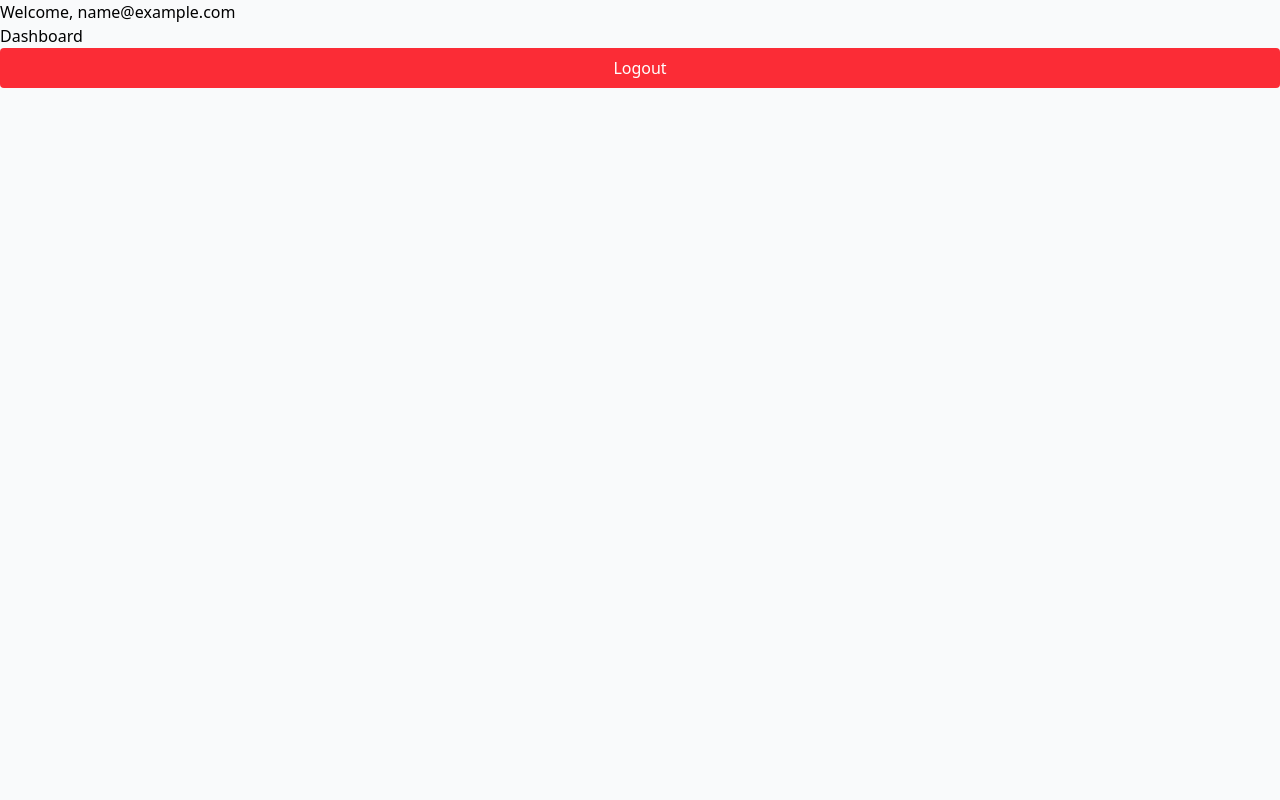
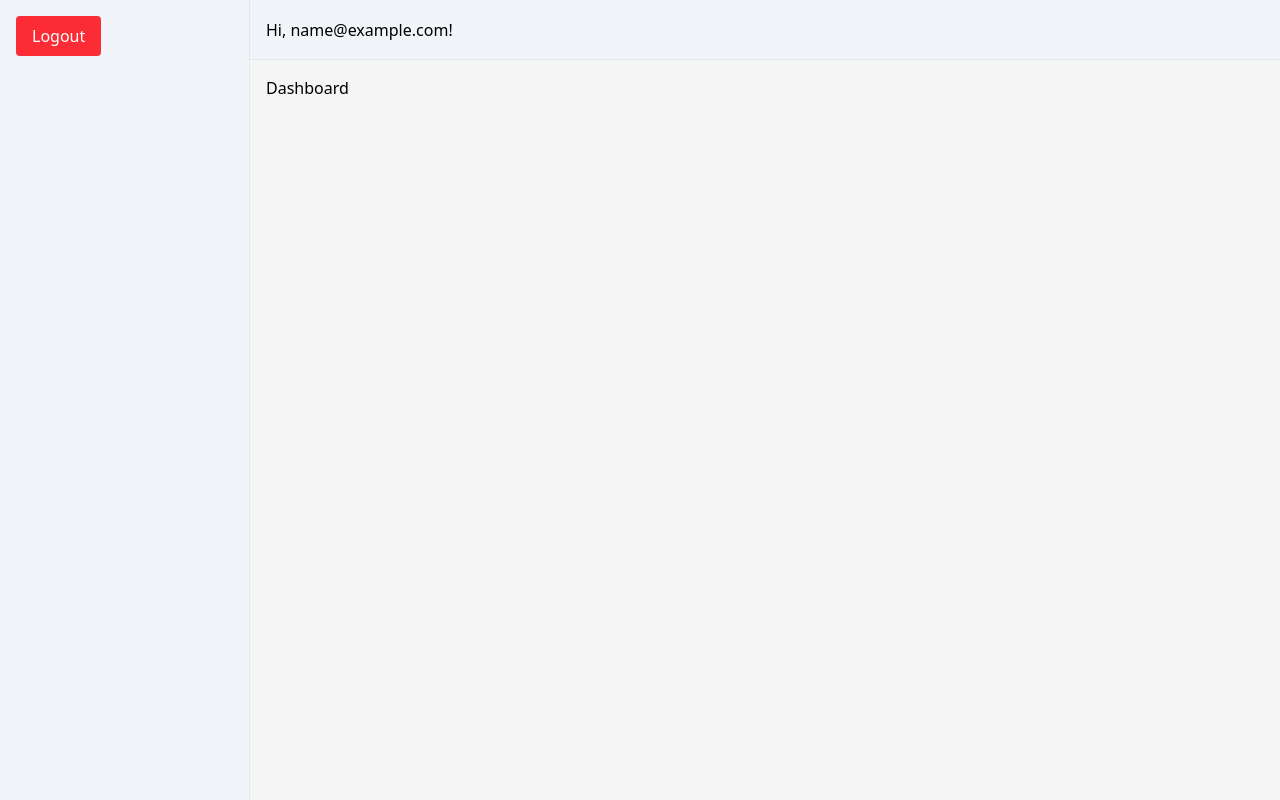
Before and after one commit to egt11/productivity-app, a React (Vite) app: page /dashboard in a window 1280 px wide. Both pictures are taken after typing "name@example.com", "Sample123" into the empty fields and a click on the button "Login". Built offline with nearby package versions, Linux system fonts and the light colour scheme.

Commit message:
added dashboardlayout design

```diff
--- a/package.json
+++ b/package.json
@@ -11,6 +11,7 @@
   },
   "dependencies": {
     "@tailwindcss/vite": "^4.1.18",
+    "lucide-react": "^0.574.0",
     "react": "^19.2.0",
     "react-dom": "^19.2.0",
     "react-router": "^7.13.0",
--- a/src/index.css
+++ b/src/index.css
@@ -1 +1,21 @@
 @import "tailwindcss";
+
+@utility dashboardLarge {
+    display: grid;
+    grid-template-areas:
+    "sidebar header"
+    "sidebar main";
+    grid-template-columns: 250px 1fr;
+    grid-template-rows: 60px 1fr;
+    height: 100vh;
+}
+
+@utility dashboardMobile {
+    display: grid;
+    grid-template-areas:
+    "header"
+    "main";
+    grid-template-columns: 1fr;
+    grid-template-rows: 60px 1fr;
+    height: 100vh
+}
--- a/src/layout/DashboardLayout.jsx
+++ b/src/layout/DashboardLayout.jsx
@@ -1,26 +1,61 @@
 import React from 'react'
-import { Outlet, useNavigate } from 'react-router'
+import { Outlet, useNavigate, NavLink } from 'react-router'
+import { useState } from 'react';
+import { Menu } from 'lucide-react';
 
 function DashboardLayout() {
     const navigate = useNavigate();
+    const [isOpen, setIsOpen] = useState(false);
 
-    const token = JSON.parse(localStorage.getItem('token')) ? JSON.parse(localStorage.getItem('token')) : null
-    const { email } = token;
+    const token = JSON.parse(localStorage.getItem('token')) || null;
+    const email = token ? token.email : '';
 
     const logout = () => {
         localStorage.removeItem('token');
+        navigate('/login');
+    }
 
-        navigate('/login');
+    const toggleMenu = () => {
+        setIsOpen(!isOpen);
     }
 
 
     return (
-        <div className="min-h-screen bg-gray-50 flex flex-col">
-            <h1>Welcome, {email}</h1>
-            <Outlet />
-            <button type="button" onClick={logout} className="bg-red-500 text-white p-2 rounded">
-                Logout
-            </button>
+        <div className='dashboardMobile lg:dashboardLarge'>
+            {/* header */}
+            <div className='bg-slate-100 border-b border-gray-200 p-4 flex items-center gap-4 [grid-area:header] shadow'>
+                <button type='button' onClick={toggleMenu} className='lg:hidden'>
+                    <Menu />
+                </button>
+                <h1>Hi, {email}!</h1>
+            </div>
+
+            {/* overlay */}
+            {isOpen && (
+                <div className="fixed inset-0 bg-black/40 z-40 lg:hidden" onClick={toggleMenu}></div>
+            )}
+
+            {/* side bar mobile */}
+            <aside
+                className={`fixed top-0 left-0 h-screen w-62.5 bg-slate-100 border-r border-gray-200 p-4 transform transition-transform duration-300 ease-in-out z-50 lg:hidden ${isOpen ? "translate-x-0" : "-translate-x-full"}`}
+            >
+                <button onClick={logout} className="bg-red-500 text-white px-4 py-2 rounded">
+                    Logout
+                </button>
+            </aside>
+
+
+            {/* side bar large screen above */}
+            <aside className='[grid-area:sidebar] bg-slate-100 border-r border-gray-200 p-4 w-62.5 h-screen hidden lg:block'>
+                <button type="button" onClick={logout} className='bg-red-500 text-white px-4 py-2 rounded'>
+                    Logout
+                </button>
+            </aside>
+
+            {/* main */}
+            <main className='bg-[#f5f5f5] [grid-area:main] p-4'>
+                <Outlet />
+            </main>
         </div>
     )
 }
```
Also changed, not shown: 1 other file (tests, documents, lock files or other folders).
